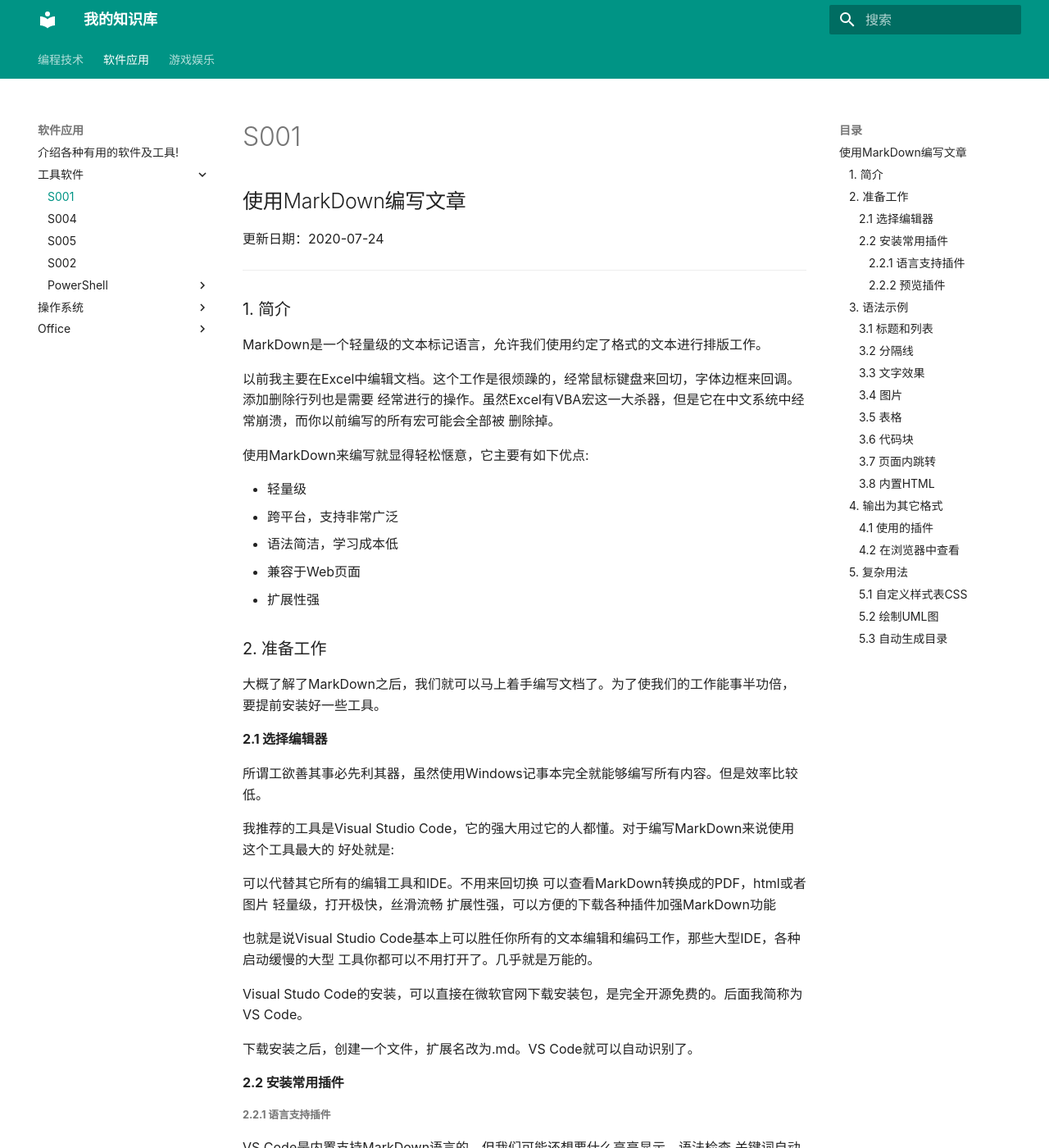
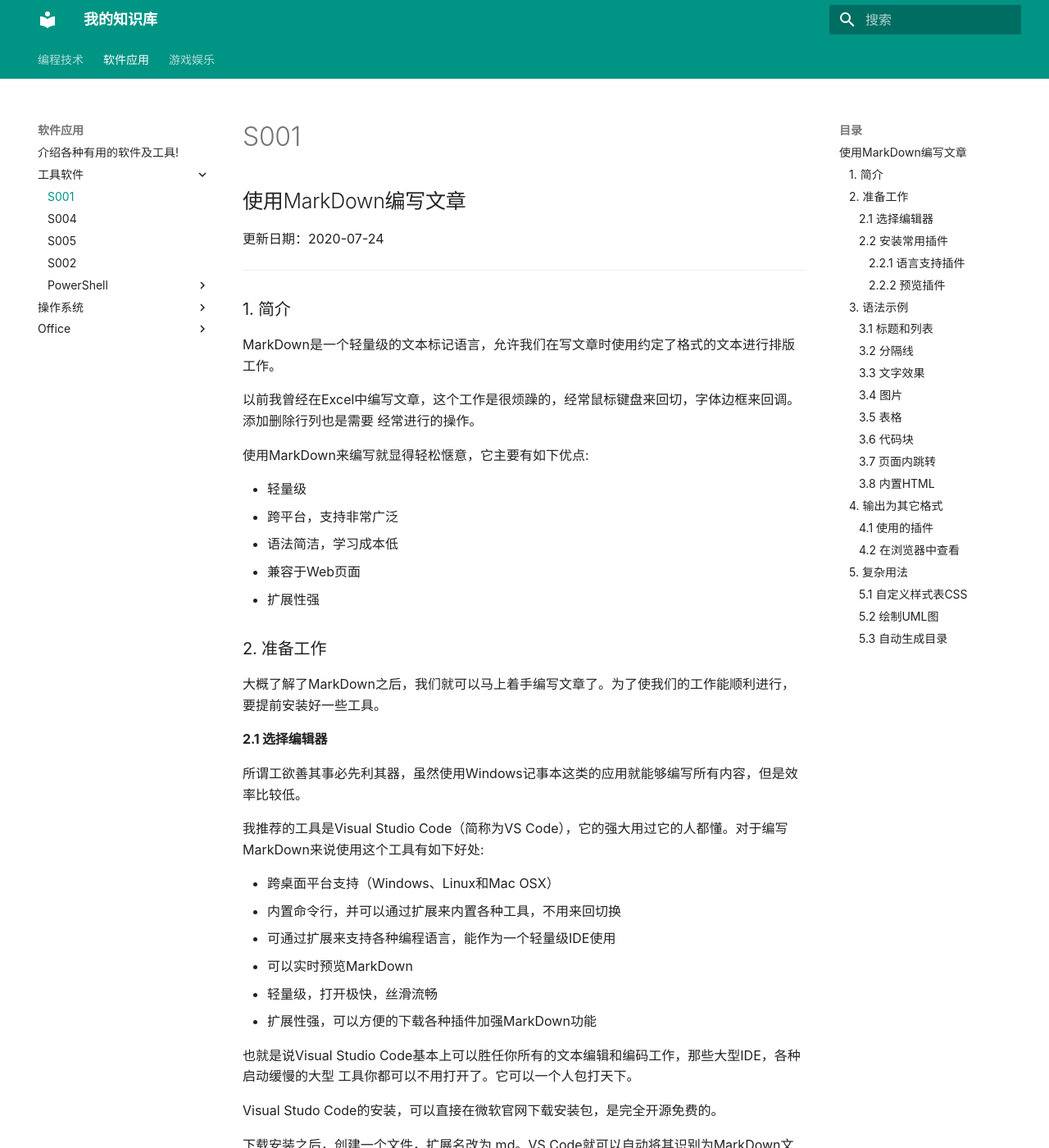
Before and after one commit to hakureiyoumu/hakureiyoumu.github.io, an MkDocs documentation site: the page built from docs/ZX0009. 工具/S001.md, in a window 1280 px wide and 1400 px high. Shown: the whole window at 82% size. Built offline with MkDocs 1.6.1 and Material for MkDocs 9.7.7, drawn with Linux system fonts in a browser that asks for light colours; some of the changed text lies outside the part shown.

Commit message:
翻新了工具软件相关的几个章节

````diff
--- a/docs/ZX0009. 工具/S001.md
+++ b/docs/ZX0009. 工具/S001.md
@@ -6,11 +6,10 @@
 
 ## 1. 简介
 
-MarkDown是一个轻量级的文本标记语言，允许我们使用约定了格式的文本进行排版工作。
+MarkDown是一个轻量级的文本标记语言，允许我们在写文章时使用约定了格式的文本进行排版工作。
 
-以前我主要在Excel中编辑文档。这个工作是很烦躁的，经常鼠标键盘来回切，字体边框来回调。添加删除行列也是需要
-经常进行的操作。虽然Excel有VBA宏这一大杀器，但是它在中文系统中经常崩溃，而你以前编写的所有宏可能会全部被
-删除掉。
+以前我曾经在Excel中编写文章，这个工作是很烦躁的，经常鼠标键盘来回切，字体边框来回调。添加删除行列也是需要
+经常进行的操作。
 
 使用MarkDown来编写就显得轻松惬意，它主要有如下优点:
 
@@ -22,26 +21,27 @@
 
 ## 2. 准备工作
 
-大概了解了MarkDown之后，我们就可以马上着手编写文档了。为了使我们的工作能事半功倍，要提前安装好一些工具。
+大概了解了MarkDown之后，我们就可以马上着手编写文章了。为了使我们的工作能顺利进行，要提前安装好一些工具。
 
 ### 2.1 选择编辑器
 
-所谓工欲善其事必先利其器，虽然使用Windows记事本完全就能够编写所有内容。但是效率比较低。
+所谓工欲善其事必先利其器，虽然使用Windows记事本这类的应用就能够编写所有内容，但是效率比较低。
 
-我推荐的工具是Visual Studio Code，它的强大用过它的人都懂。对于编写MarkDown来说使用这个工具最大的
-好处就是:
+我推荐的工具是Visual Studio Code（简称为VS Code），它的强大用过它的人都懂。对于编写MarkDown来说使用这个工具有如下好处:
 
-可以代替其它所有的编辑工具和IDE。不用来回切换
-可以查看MarkDown转换成的PDF，html或者图片
-轻量级，打开极快，丝滑流畅
-扩展性强，可以方便的下载各种插件加强MarkDown功能
+- 跨桌面平台支持（Windows、Linux和Mac OSX）
+- 内置命令行，并可以通过扩展来内置各种工具，不用来回切换
+- 可通过扩展来支持各种编程语言，能作为一个轻量级IDE使用
+- 可以实时预览MarkDown
+- 轻量级，打开极快，丝滑流畅
+- 扩展性强，可以方便的下载各种插件加强MarkDown功能
 
 也就是说Visual Studio Code基本上可以胜任你所有的文本编辑和编码工作，那些大型IDE，各种启动缓慢的大型
-工具你都可以不用打开了。几乎就是万能的。
+工具你都可以不用打开了。它可以一个人包打天下。
 
-Visual Studo Code的安装，可以直接在微软官网下载安装包，是完全开源免费的。后面我简称为VS Code。
+Visual Studo Code的安装，可以直接在微软官网下载安装包，是完全开源免费的。
 
-下载安装之后，创建一个文件，扩展名改为.md。VS Code就可以自动识别了。
+下载安装之后，创建一个文件，扩展名改为.md。VS Code就可以自动将其识别为MarkDown文件了。
 
 ### 2.2 安装常用插件
 
@@ -55,10 +55,12 @@
 
 #### 2.2.2 预览插件
 
-看到上图中右侧窗口的内容了吗？安装了预览插件，编辑器就可以所见即所得了。在左边敲字，右边就实时显示出它渲染后的样子了，是不是很Cooooool。
+VS Code默认支持MarkDown的预览，可以像上图中右侧窗口那样左边编写右边预览，这样编辑器就可以所见即所得了。在左边敲字，右边就实时显示出它渲染后的样子了，是不是很Cooooool。
 
-这么好的插件又怎么安装呢，扩展商店搜MarkDown Preview Enhanced有真相。安装之后在文本编辑
-窗口点右键选择：MarkDown Preview Enhanced : Open Preview To The Side。在右边就会出现这个预览窗口。
+在扩展商店搜MarkDown Preview Enhanced这个插件并安装后可以大幅增强MarkDown的功能，下图中列举了它的一些特性。
+
+官方文档：[特性一览](https://shd101wyy.github.io/markdown-preview-enhanced/#/zh-cn/?id=%e7%89%b9%e6%80%a7)
+![](S001/2022-12-08-06-59-43.png)
 
 ## 3. 语法示例
 
@@ -155,13 +162,13 @@
 
 ### 3.6 代码块
 
-作为软件攻城狮，我们免不了要在写文章的时候加入代码了。其实在前面演示MarkDown语法的时候我已经使用过了。要插入一段代码可以使用三个[`]来表示，比如：
+作为软件攻城狮，我们免不了要在写文章的时候加入代码。其实在前面演示MarkDown语法的时候我已经使用过了。要插入一段代码可以使用三个`来表示，比如：
 
 ```md
-    ```markdown
-    ## title
-    __xxxx_
-    ```
+	```markdown
+	## title
+	__xxxx_
+	```
 ```
 
 通过指定语言种类可以高亮显示该语言的关键字。比如可以指定java, lua, c++等，据我所知这个功能支持几乎任何语言:
@@ -283,7 +290,7 @@
 
 ### 5.2 绘制UML图
 
-可以通过GraphViz插件来支持画图。但由于在mkdocs中显示有问题，所以先按下不表。
+可以通过GraphViz插件来支持画图。
 
 ### 5.3 自动生成目录
 
````
Also changed, not shown: other parts of docs/ZX0009. 工具/S001.md (+15 -10 lines), docs/ZX0009. 工具/S004.md (+2 -0 lines), docs/ZX0009. 工具/S005.md (+3 -3 lines), docs/ZX0028. 计算机使用/S002.md (+3 -3 lines), docs/ZX0009. 工具/S001/2022-12-08-06-59-43.png (added).
